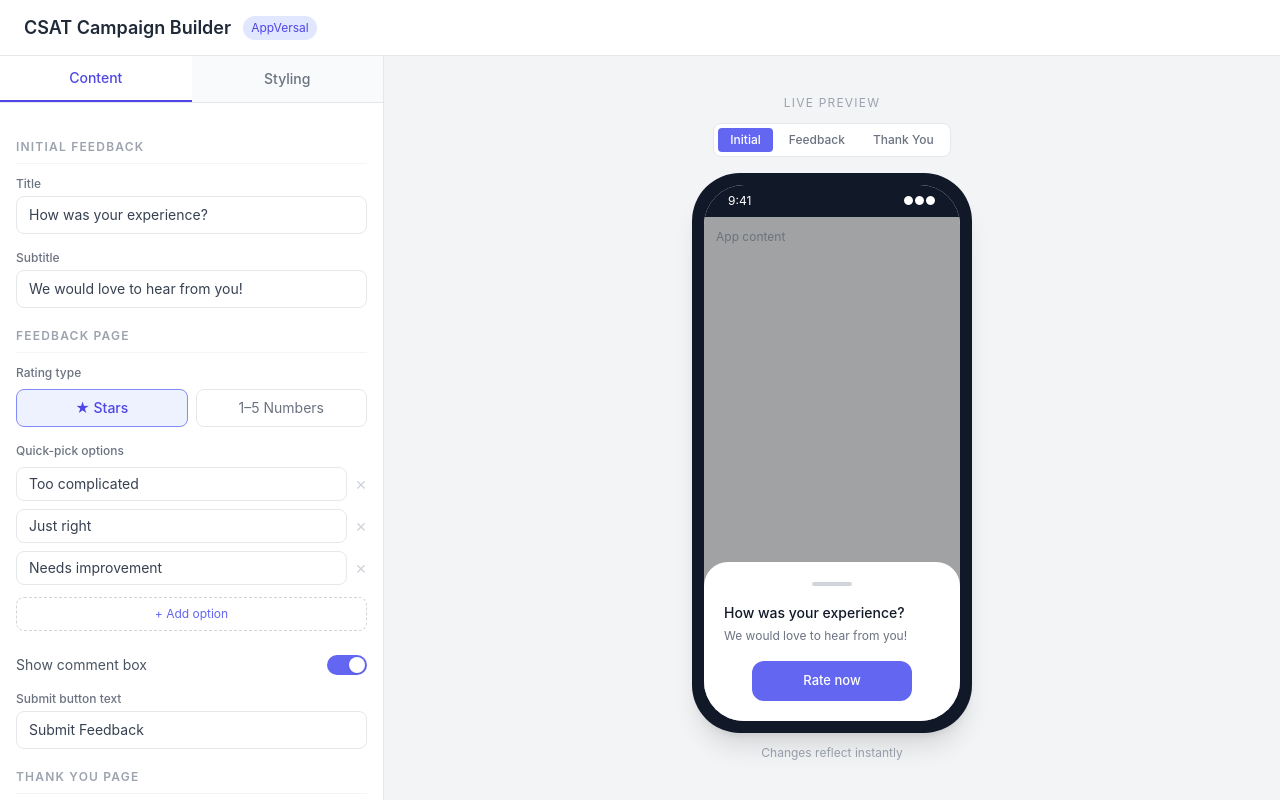
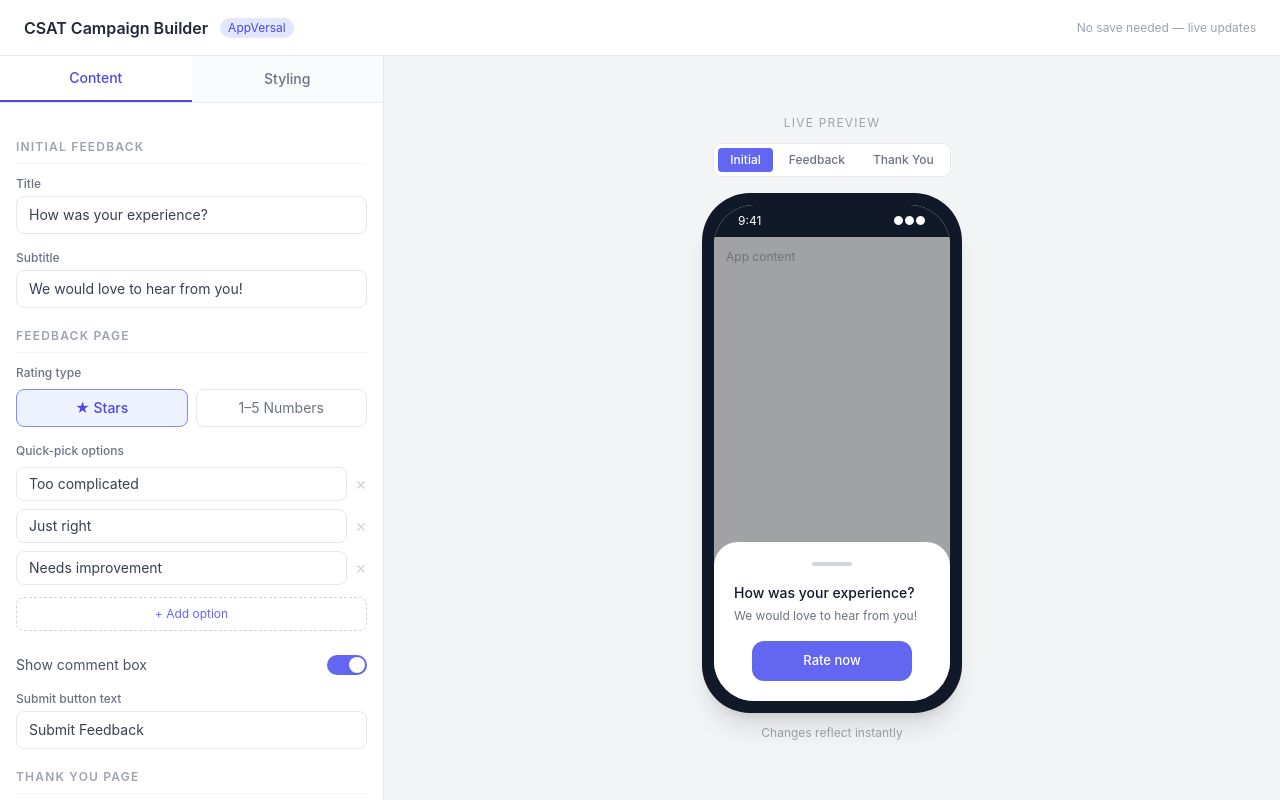
Before and after one commit to kushank-garg/PulsePreview, a React (Vite) app: page / in a window 1280 px wide. Built offline with nearby package versions, Linux system fonts and the light colour scheme.

Commit message:
polish layout and fix initial state quotes

```diff
--- a/src/components/Layout.jsx
+++ b/src/components/Layout.jsx
@@ -1,15 +1,11 @@
 function Layout({ children }) {
   return (
     <div className="h-screen flex flex-col overflow-hidden">
-      {/* top bar */}
-      <div className="h-14 bg-white border-b border-gray-200 flex items-center px-6 flex-shrink-0">
-        <span className="font-semibold text-gray-800 text-lg">CSAT Campaign Builder</span>
-        <span className="ml-3 text-xs bg-indigo-100 text-indigo-600 px-2 py-1 rounded-full">
-          AppVersal
-        </span>
+      <div className="h-14 bg-white border-b border-gray-200 flex items-center px-6 flex-shrink-0 gap-3">
+        <span className="font-semibold text-gray-800">CSAT Campaign Builder</span>
+        <span className="text-xs bg-indigo-100 text-indigo-600 px-2 py-0.5 rounded-full">AppVersal</span>
+        <span className="ml-auto text-xs text-gray-400">No save needed — live updates</span>
       </div>
-
-      {/* main area */}
       <div className="flex flex-1 overflow-hidden">
         {children}
       </div>
--- a/src/components/preview/MobilePreview.jsx
+++ b/src/components/preview/MobilePreview.jsx
@@ -1,5 +1,4 @@
 import { useState } from 'react'
-import { useCSAT } from '../../context/CSATContext'
 import InitialScreen from './InitialScreen'
 import FeedbackScreen from './FeedbackScreen'
 import ThankYouScreen from './ThankYouScreen'
@@ -8,7 +7,6 @@ const screens = ['Initial', 'Feedback', 'Thank You']
 
 function MobilePreview() {
   const [activeScreen, setActiveScreen] = useState('Initial')
-  const { state } = useCSAT()
 
   function renderScreen() {
     if (activeScreen === 'Initial') return <InitialScreen />
@@ -17,21 +15,16 @@ function MobilePreview() {
   }
 
   return (
-    <div className="flex flex-col items-center justify-center h-full bg-gray-100 p-8">
-      <p className="text-xs text-gray-400 mb-3 uppercase tracking-widest">
-        Live Preview
-      </p>
+    <div className="flex flex-col items-center justify-center h-full bg-gray-100 p-4 overflow-auto">
+      <p className="text-xs text-gray-400 mb-3 uppercase tracking-widest">Live Preview</p>
 
-      {/* screen switcher tabs */}
       <div className="flex gap-1 mb-4 bg-white rounded-lg p-1 border border-gray-200">
         {screens.map(s => (
           <button
             key={s}
             onClick={() => setActiveScreen(s)}
             className={`px-3 py-1 rounded text-xs font-medium transition-colors ${
-              activeScreen === s
-                ? 'bg-indigo-500 text-white'
-                : 'text-gray-500 hover:text-gray-700'
+              activeScreen === s ? 'bg-indigo-500 text-white' : 'text-gray-500 hover:text-gray-700'
             }`}
           >
             {s}
@@ -39,41 +32,23 @@ function MobilePreview() {
         ))}
       </div>
 
-      {/* phone frame */}
-      <div
-        className="relative bg-gray-900 rounded-[3rem] p-3 shadow-xl"
-        style={{ width: 280, height: 560 }}
-      >
-        {/* screen */}
+      <div className="relative bg-gray-900 rounded-[3rem] p-3 shadow-xl flex-shrink-0" style={{ width: 260, height: 520 }}>
         <div className="bg-gray-100 rounded-[2.5rem] h-full w-full overflow-hidden flex flex-col">
-
-          {/* status bar */}
           <div className="bg-gray-900 flex justify-between items-center px-6 py-2 flex-shrink-0">
             <span className="text-white text-xs">9:41</span>
             <span className="text-white text-xs">●●●</span>
           </div>
-
-          {/* app background with popup */}
           <div className="flex-1 bg-gray-200 relative flex items-end">
-            <p className="absolute top-3 left-3 text-xs text-gray-400">
-              App content
-            </p>
-
-            {/* dark overlay */}
+            <p className="absolute top-3 left-3 text-xs text-gray-400">App content</p>
             <div className="absolute inset-0 bg-black bg-opacity-30" />
-
-            {/* popup sheet */}
             <div className="relative w-full rounded-t-3xl overflow-hidden shadow-lg">
               {renderScreen()}
             </div>
           </div>
-
         </div>
       </div>
 
-      <p className="text-xs text-gray-400 mt-3">
-        Changes reflect instantly
-      </p>
+      <p className="text-xs text-gray-400 mt-3">Changes reflect instantly</p>
     </div>
   )
 }
--- a/src/context/initialState.js
+++ b/src/context/initialState.js
@@ -1,21 +1,17 @@
 const initialState = {
-  // content - initial feedback screen
   initTitle: 'How was your experience?',
   initSubtitle: 'We would love to hear from you!',
 
-  // content - feedback screen
-  ratingType: 'stars', // 'stars' or 'numbers'
+  ratingType: 'stars',
   options: ['Too complicated', 'Just right', 'Needs improvement'],
   showComment: true,
   submitText: 'Submit Feedback',
 
-  // content - thank you screen
   tyTitle: 'Thank you!',
   tySubtitle: 'Your feedback means a lot to us.',
   tyBtnText: 'Close',
-  tyMedia: null, // will store base64 image
+  tyMedia: null,
 
-  // styling
   bgColor: '#ffffff',
   titleColor: '#111827',
   subtitleColor: '#6b7280',
```
